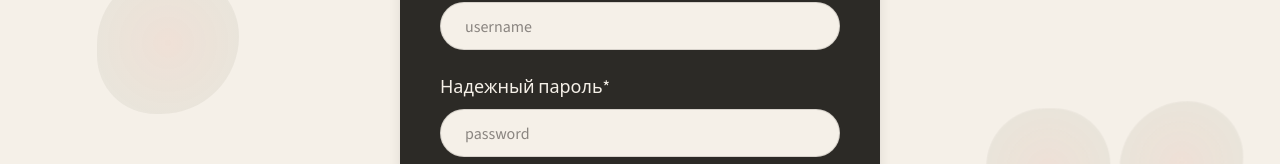
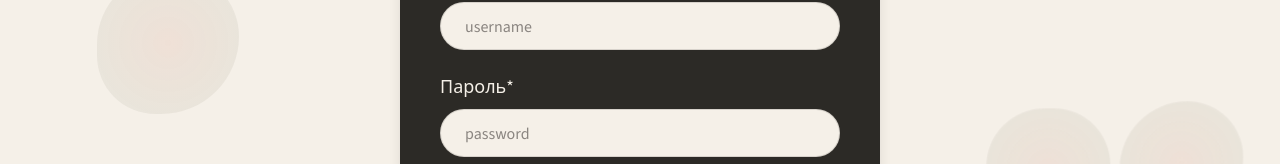
Before and after one commit to qa-guru/book-club, a Vue app in the folder frontend/: page /signin in a window 1280 px wide. Shown: the part 198-362 px from the top of the page. Built offline with nearby package versions, Linux system fonts and the light colour scheme.

Commit message:
labels update

```diff
--- a/frontend/index.html
+++ b/frontend/index.html
@@ -7,7 +7,7 @@
     <link rel="preconnect" href="https://fonts.googleapis.com">
     <link rel="preconnect" href="https://fonts.gstatic.com" crossorigin>
     <link href="https://fonts.googleapis.com/css2?family=Cormorant+Garamond:ital,wght@0,400;0,500;0,600;0,700;1,400&family=Source+Sans+3:ital,wght@0,400;0,500;0,600;0,700;1,400&display=swap" rel="stylesheet">
-    <title>Читальная — книжный клуб</title>
+    <title>Book Club - Читальная</title>
   </head>
   <body>
     <div id="app"></div>
--- a/frontend/src/views/SignIn.vue
+++ b/frontend/src/views/SignIn.vue
@@ -42,7 +42,7 @@ async function handleSubmit() {
             />
           </div>
           <div class="form-group" data-testid="password-form-group">
-            <label for="password" data-testid="password-label">Надежный пароль*</label>
+            <label for="password" data-testid="password-label">Пароль*</label>
             <input
               v-model="password"
               type="password"
--- a/frontend/src/views/SignUp.vue
+++ b/frontend/src/views/SignUp.vue
@@ -43,7 +43,7 @@ async function handleSubmit() {
             />
           </div>
           <div class="form-group" data-testid="password-form-group">
-            <label for="password" data-testid="password-label">Надежный пароль*</label>
+            <label for="password" data-testid="password-label">Пароль*</label>
             <input
               v-model="password"
               type="password"
```
Also changed, not shown: 2 other files (tests, documents, lock files or other folders).
